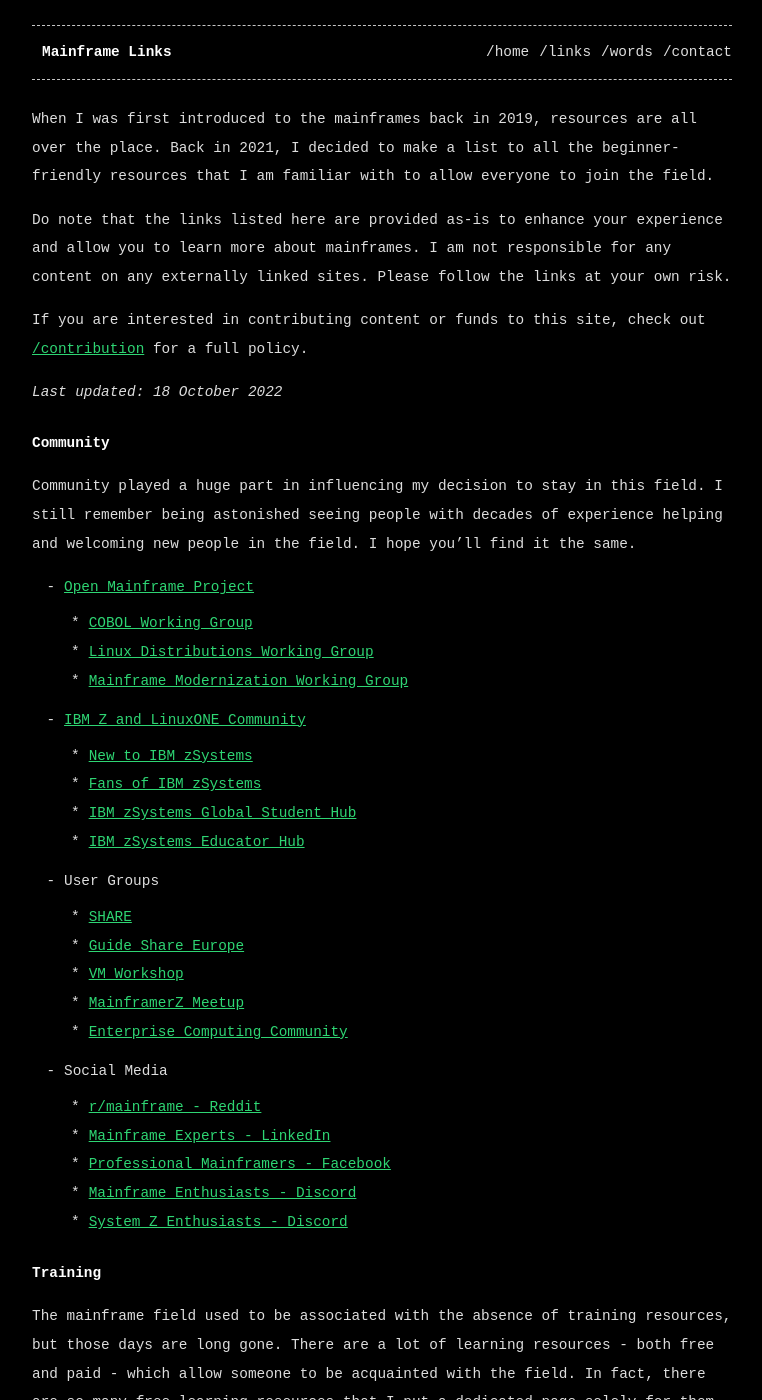
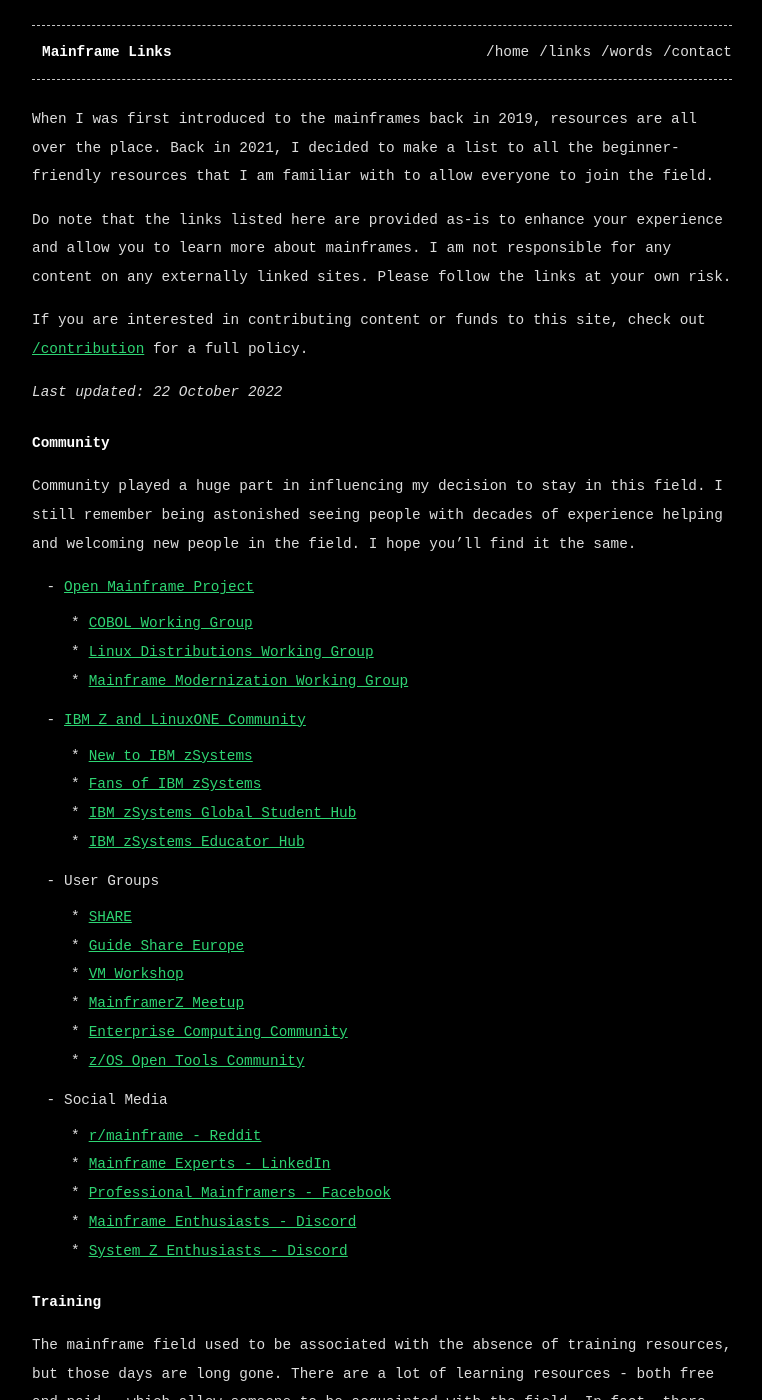
Before and after one commit to tanto259/securitypuppy, a Jekyll site: the page built from pages/links.md, in a window 1280 px wide and 1400 px high. Shown: the whole window, without its empty margins (258-1020 px from the left). Built offline with Jekyll 4.4.1, drawn with Linux system fonts in a browser that asks for light colours; some web fonts are replaced.

Commit message:
Add links

```diff
--- a/pages/links.md
+++ b/pages/links.md
@@ -14,7 +14,7 @@
 
 If you are interested in contributing content or funds to this site, check out [/contribution]({{ '/contribution' | absolute_url }}) for a full policy.
 
-*Last updated: 18 October 2022*
+*Last updated: 22 October 2022*
 
 ### Community
 
@@ -35,6 +35,7 @@
   * [VM Workshop](http://www.vmworkshop.org/){:target="_blank"}{:rel="noopener noreferrer"}
   * [MainframerZ Meetup](https://www.meetup.com/MainframerZ-London/){:target="_blank"}{:rel="noopener noreferrer"}
   * [Enterprise Computing Community](https://ecc.marist.edu/){:target="_blank"}{:rel="noopener noreferrer"}
+  * [z/OS Open Tools Community](https://zosopentools.github.io/meta/#/){:target="_blank"}{:rel="noopener noreferrer"}
 - Social Media
   * [r/mainframe - Reddit](https://www.reddit.com/r/mainframe/){:target="_blank"}{:rel="noopener noreferrer"}
   * [Mainframe Experts - LinkedIn](https://www.linkedin.com/groups/910927/){:target="_blank"}{:rel="noopener noreferrer"}
```
Also changed, not shown: other parts of pages/links.md (+1 -1 lines).
